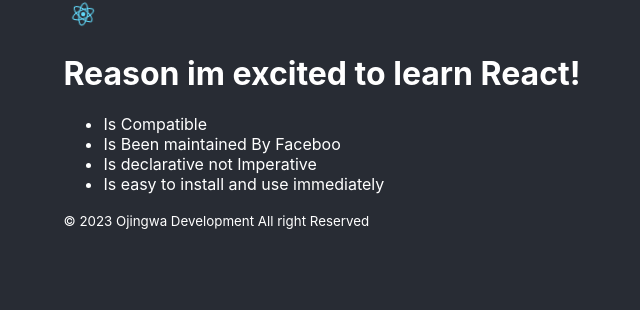
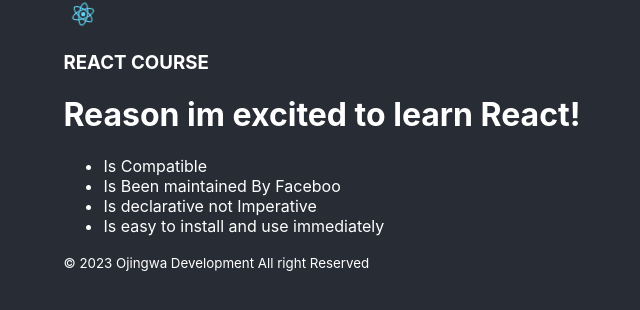
Before and after one commit to ojingwaDaniel/PracticeNote, a React (Create React App) app in the folder challenge1/challenge-one/: page / in a window 1280 px wide. Shown: the top 310 px of the page, without its empty margins (318-958 px from the left). Built offline with nearby package versions, Linux system fonts and the light colour scheme.

Commit message:
modified the coode to be compatable as reacr atribute

```diff
--- a/challenge1/challenge-one/src/App.js
+++ b/challenge1/challenge-one/src/App.js
@@ -4,9 +4,25 @@
 function App(){
   return (
     <div className="App">
-      <header>
+      <Header/>
+      <MainContent/>
+      <Footer/>
+    </div>
+  );
+}
+function Header(){
+  return (
+    <header>
+      <nav>
         <img src={logo} alt="img" className="App-logo" />
-      </header>
+      </nav>
+      <h3>REACT COURSE </h3>
+    </header>
+  );
+}
+function MainContent(){
+  return (
+    <>
       <h1>Reason im excited to learn React!</h1>
       <ul>
         <li>Is Compatible</li>
@@ -14,10 +30,14 @@
         <li> Is declarative not Imperative</li>
         <li>Is easy to install and use immediately</li>
       </ul>
-      <footer>
-        <small> &copy; 2023 Ojingwa Development All right Reserved</small>
-      </footer>
-    </div>
+    </>
+  );
+}
+function Footer(){
+  return (
+    <footer>
+      <small> &copy; 2023 Ojingwa Development All right Reserved</small>
+    </footer>
   );
 }
 export default App
```
